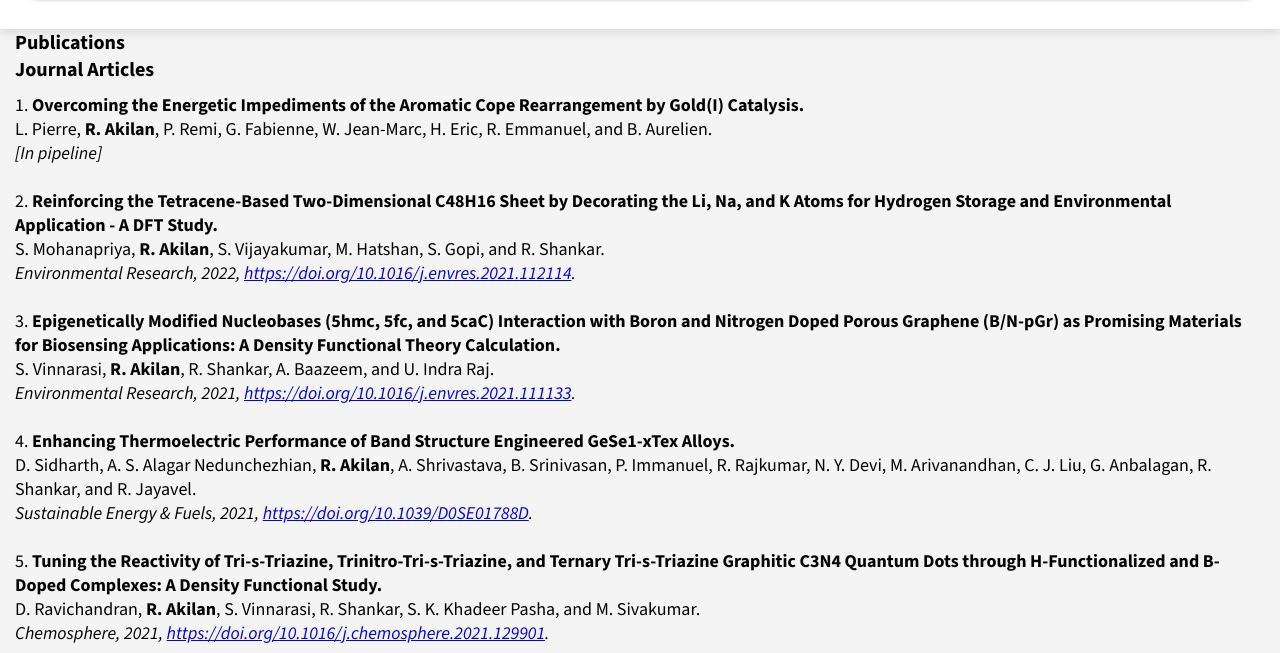
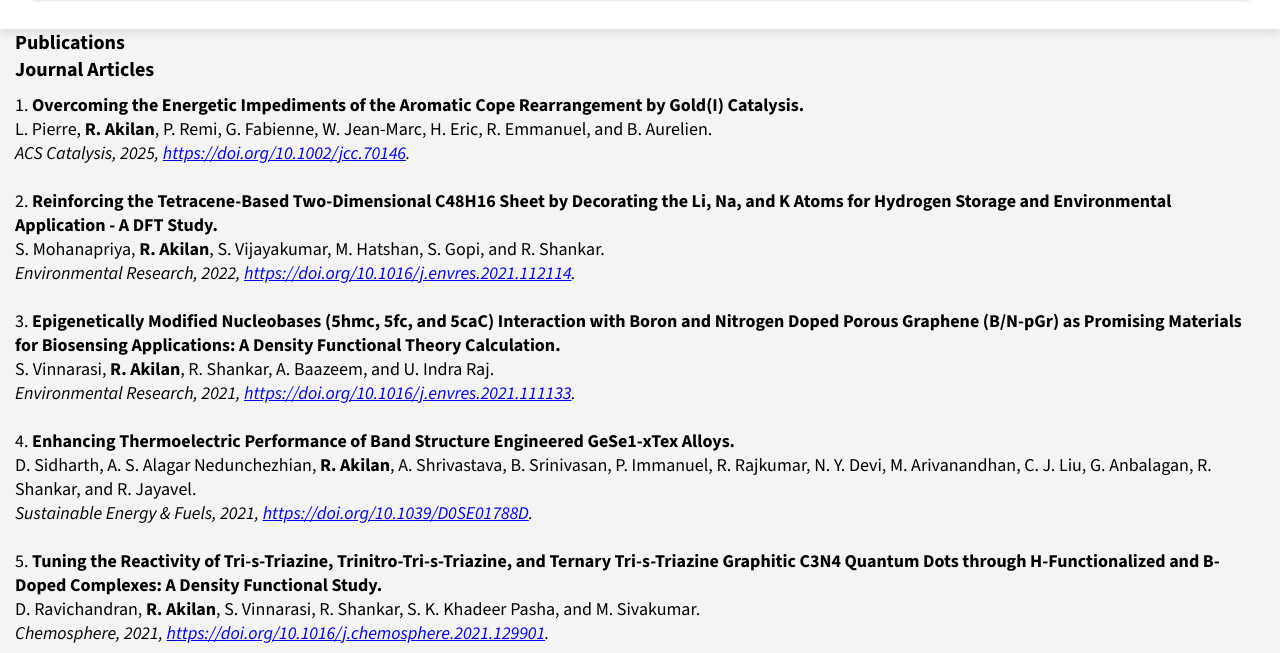
Before and after one commit to Akilan-QC/Akilan-QC.github.io, a plain HTML site: page publications.html in a window 1280 px wide. Shown: the part 147-800 px from the top of the page. Drawn offline with nearby package versions, Linux system fonts and the light colour scheme.

Commit message:
Update publications.html

```diff
--- a/publications.html
+++ b/publications.html
@@ -32,7 +32,7 @@
         <p>
             1. <b>Overcoming the Energetic Impediments of the Aromatic Cope Rearrangement by Gold(I) Catalysis.</b><br>
             L. Pierre, <b>R. Akilan</b>, P. Remi, G. Fabienne, W. Jean-Marc, H. Eric, R. Emmanuel, and B. Aurelien.<br>
-            <em>[In pipeline]</em><br><br>
+            <em>ACS Catalysis, 2025, <a href="https://doi.org/10.1002/jcc.70146" target="_blank">https://doi.org/10.1002/jcc.70146</a>.</a></em><br><br>
 
             2. <b>Reinforcing the Tetracene-Based Two-Dimensional C48H16 Sheet by Decorating the Li, Na, and K Atoms for Hydrogen Storage and Environmental Application - A DFT Study.</b><br>
             S. Mohanapriya, <b>R. Akilan</b>, S. Vijayakumar, M. Hatshan, S. Gopi, and R. Shankar.<br>
```
